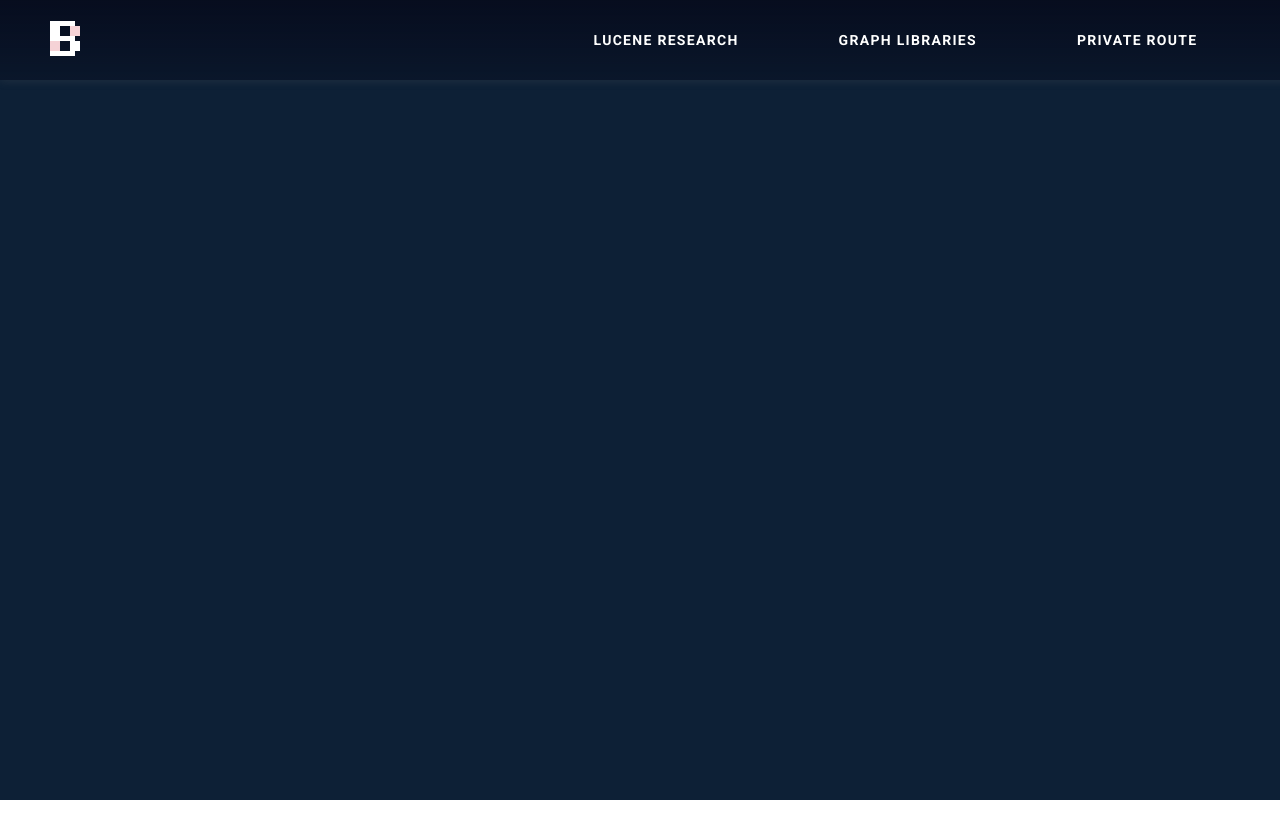
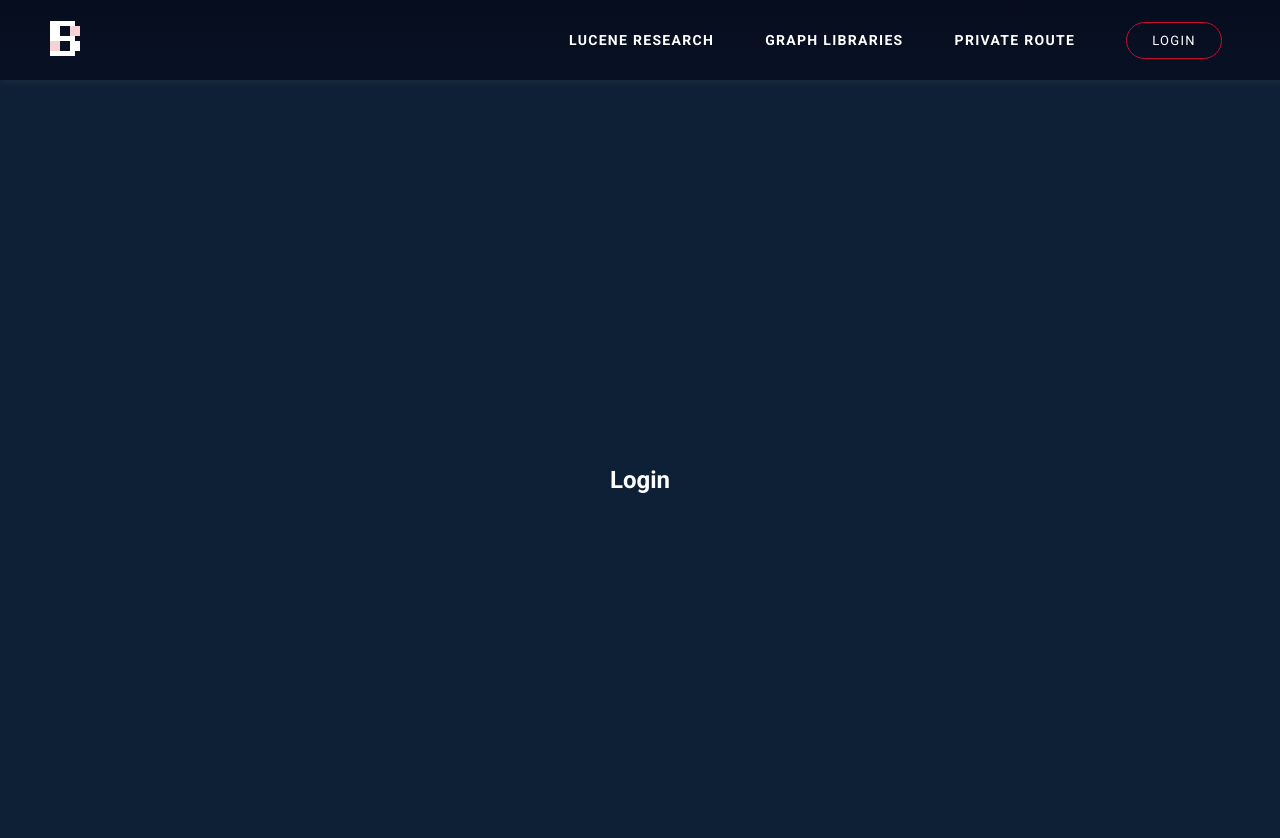
Before and after one commit to MilicaMilakovic/internship-research, a React (Create React App) app in the folder lucene-research/movies/: page /login in a window 1280 px wide. Shown: the top 838 px of the page. Before the commit the page ends 800 px from the top, so only its background shows below. Built offline with nearby package versions, Linux system fonts and the light colour scheme.

Commit message:
Added private route

```diff
--- a/lucene-research/movies/src/App.tsx
+++ b/lucene-research/movies/src/App.tsx
@@ -4,19 +4,27 @@ import Graphs from "./pages/Graphs";
 import { Route, Routes } from "react-router-dom";
 import Header from "./components/Layout/Header";
 import PrivatePage from "./pages/PrivatePage";
+import Login from "./pages/Login";
+import PrivateRoute from "./components/PrivateRoute";
 
 function App() {
-
   return (
     <div className="App">
-     <Header/>
+      <Header />
       <Routes>
-        <Route path="/"  element={<Movies />}></Route>
-        <Route path="lucene"  element={<Movies />} ></Route>
+        <Route path="/" element={<Movies />}></Route>
+        <Route path="lucene" element={<Movies />}></Route>
         <Route path="graphs" element={<Graphs />}></Route>
-        <Route path="private" element={<PrivatePage />}></Route>
+        <Route
+          path="private"
+          element={
+            <PrivateRoute>
+              <PrivatePage />
+            </PrivateRoute>
+          }
+        ></Route>
+        <Route path="login" element={<Login />}></Route>
       </Routes>
-
     </div>
   );
 }
--- a/lucene-research/movies/src/components/Charts/ChartJS.tsx
+++ b/lucene-research/movies/src/components/Charts/ChartJS.tsx
@@ -135,7 +135,19 @@ const ChartJS = () => {
                     color: "#fff",
                   },
                 },
+
               },
+
+              animations: {
+                tension: {
+                    duration: 2000,
+                    easing: 'easeInQuad',
+                    from: 1,
+                    to: 0,
+                    loop: false
+                  }
+              },
+
               plugins: {
                 legend: {
                   labels: {
--- a/lucene-research/movies/src/components/Layout/Header.module.css
+++ b/lucene-research/movies/src/components/Layout/Header.module.css
@@ -4,7 +4,7 @@
 
     padding: 0 50px;
     /* background-color: #CC0B30; */
-    background: linear-gradient(to bottom, #03000f99, #03000f48);
+    background: linear-gradient(to bottom, #03000f99, #03000f71);
 
     position: fixed;
     top: 0;
@@ -34,6 +34,17 @@ li {
     font-size: 14px;
 }
 
+.login{
+    /* background-color: #CC0B30; */
+    border: 1px solid #CC0B30;
+    color: #fff;
+    padding: 10px 25px;
+    border-radius: 20px;
+
+    font-family: 'Roboto';
+    font-size: 13px;
+}
+
 a{
     text-decoration: none;
     color: white;
--- a/lucene-research/movies/src/components/Layout/Header.tsx
+++ b/lucene-research/movies/src/components/Layout/Header.tsx
@@ -1,5 +1,5 @@
 import styles from "./Header.module.css";
-import { NavLink } from "react-router-dom";
+import { Link, NavLink } from "react-router-dom";
 
 const Header = () => {
   return (
@@ -51,6 +51,12 @@ const Header = () => {
             Private Route
           </NavLink>
         </li>
+
+        <li>
+          <Link to='/login' className={styles.login}>
+            Login
+          </Link>
+        </li>
       </ul>
     </div>
   );
--- /dev/null
+++ b/lucene-research/movies/src/components/PrivateRoute.tsx
@@ -0,0 +1,11 @@
+import { Navigate } from "react-router-dom";
+
+const PrivateRoute = ({childern}: any) => {
+    // ovo stanje cuvati u reduxu
+    const isAuthenticated = false;
+
+    return isAuthenticated ? childern : <Navigate to='/login'/>
+};
+
+
+export default PrivateRoute;
--- a/lucene-research/movies/src/index.tsx
+++ b/lucene-research/movies/src/index.tsx
@@ -1,6 +1,6 @@
 import React from "react";
 import ReactDOM from "react-dom/client";
-import { BrowserRouter, Route } from "react-router-dom";
+import { BrowserRouter } from "react-router-dom";
 import "./index.css";
 import App from "./App";
 
--- /dev/null
+++ b/lucene-research/movies/src/pages/Login.module.css
@@ -0,0 +1,14 @@
+.container {
+  width: 100%;
+  min-height: 100vh;
+  position: relative;
+  display: flex;
+  flex-direction: column;
+  align-items: center;
+  justify-content: center;
+
+  color: white;
+  overflow-x: hidden;
+
+  padding-top: 80px;
+}
--- /dev/null
+++ b/lucene-research/movies/src/pages/Login.tsx
@@ -0,0 +1,11 @@
+import styles from './Login.module.css';
+
+const Login = () => {
+  return (
+    <div className={styles.container}>
+      <h1>Login</h1>
+    </div>
+  );
+};
+
+export default Login;
```
